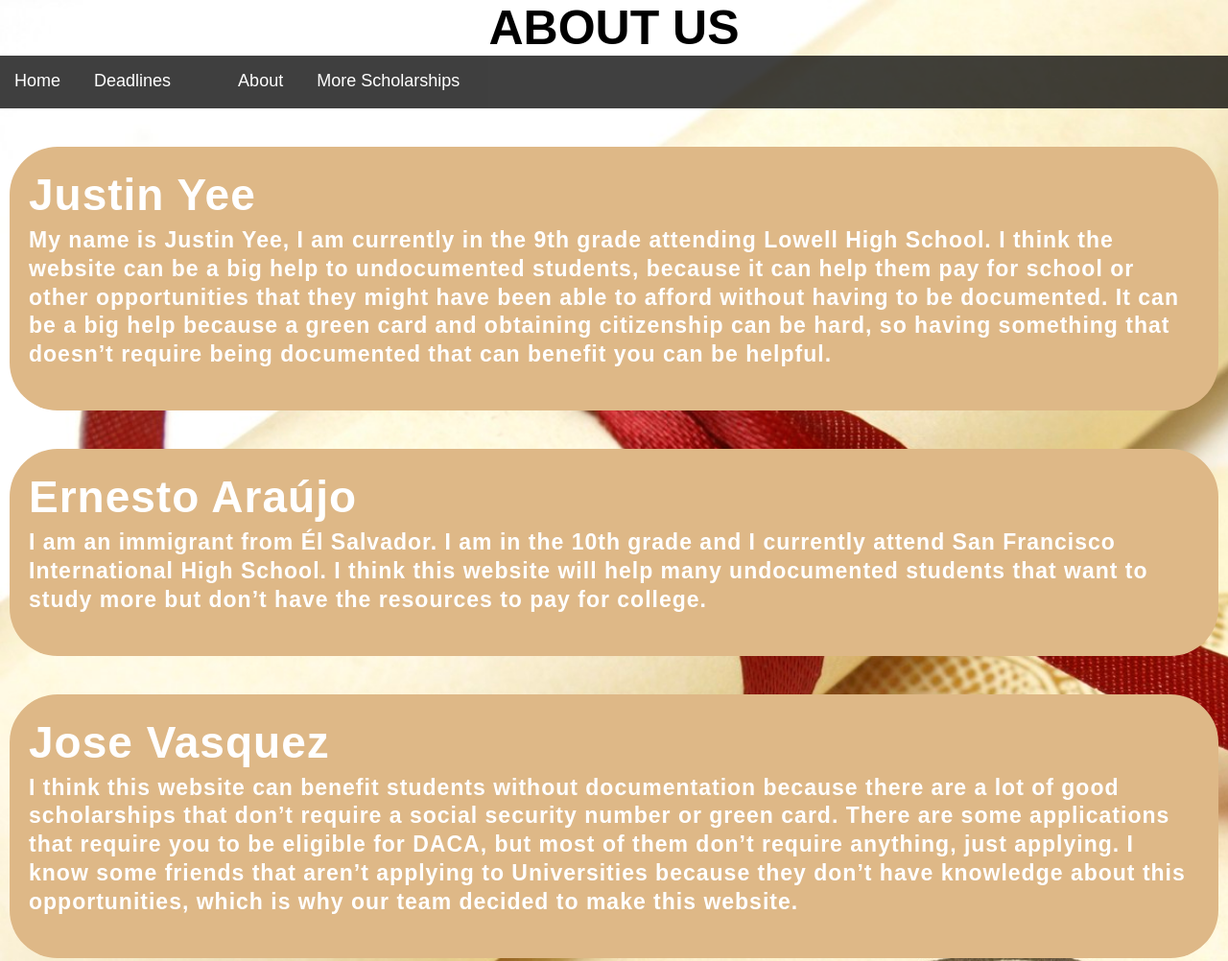
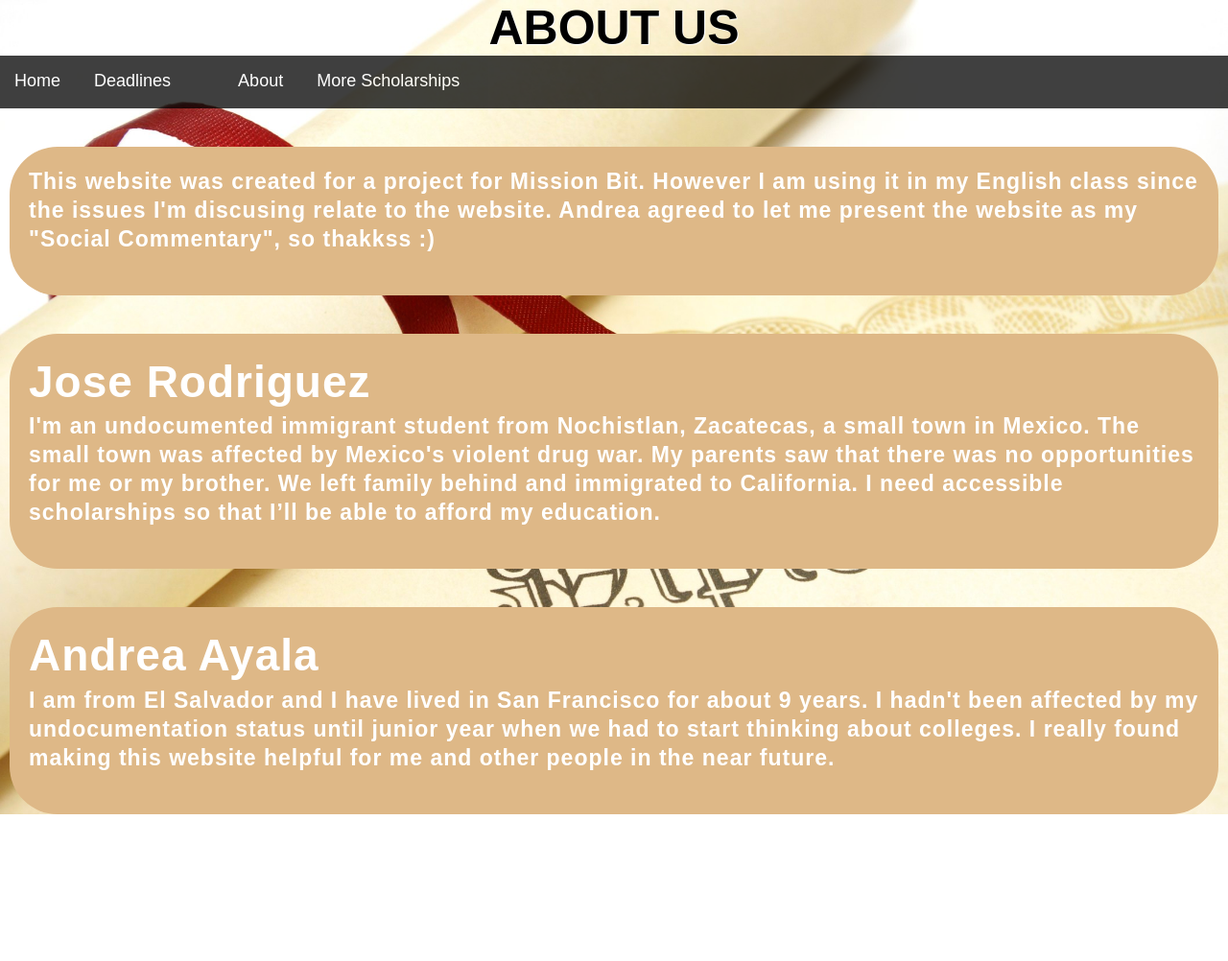
Before and after one commit to squido4/Website_Project, a plain HTML site: page About.html in a window 1280 px wide. Shown: the top 1002 px of the page at 96% size. After the commit the page ends 849 px from the top, so only its background shows below. Drawn offline with Linux system fonts and the light colour scheme.

Commit message:
Published Use For English Final Fall 17

```diff
--- a/About.css
+++ b/About.css
@@ -18,7 +18,7 @@ p{
     margin-top: 2px;
 }
 
-.justin{
+.about{
 
     background-color: burlywood;
     text-align: center justify;
--- a/About.html
+++ b/About.html
@@ -37,19 +37,10 @@
 
 
 </div>
-        <div class="justin">
-        <h1>Justin Yee</h1>
-        <p>My name is Justin Yee, I am currently in the 9th grade attending Lowell High School. I think the website can be a big help to undocumented students, because it can help them pay for school or other opportunities that they might have been able to afford without having to be documented. It can be a big help because a green card and obtaining citizenship can be hard, so having something that doesn’t require being documented that can benefit you can be helpful.</p>
-        </div>
 
-        <div class="ernesto">
-        <h1>Ernesto Araújo</h1>
-        <p>I am an immigrant from Él Salvador. I am in the 10th grade and I currently attend San Francisco International High School. I think this website will help many undocumented students that want to study more but  don’t have the resources to pay for college.</p>
-        </div>
-
-        <div class="josev">
-        <h1>Jose Vasquez</h1>
-        <p>I think this website can benefit students without documentation because there are a lot of good scholarships that don’t require a social security number or green card. There are some applications that require you to be eligible for DACA, but most of them don’t require anything, just applying. I know some friends that aren’t applying to Universities because they don’t have knowledge about this opportunities, which is why our team decided to make this website.</p>
+    <div class="about">
+        <p>This website was created for a project for Mission Bit. However I am using it in my English class since the issues I'm discusing relate to the website. Andrea agreed to let me present the website as my "Social Commentary", so thakkss :)
+        </p>
         </div>
 
         <div class="joser">
```
Also changed, not shown: Home.html (renamed from index.html).
